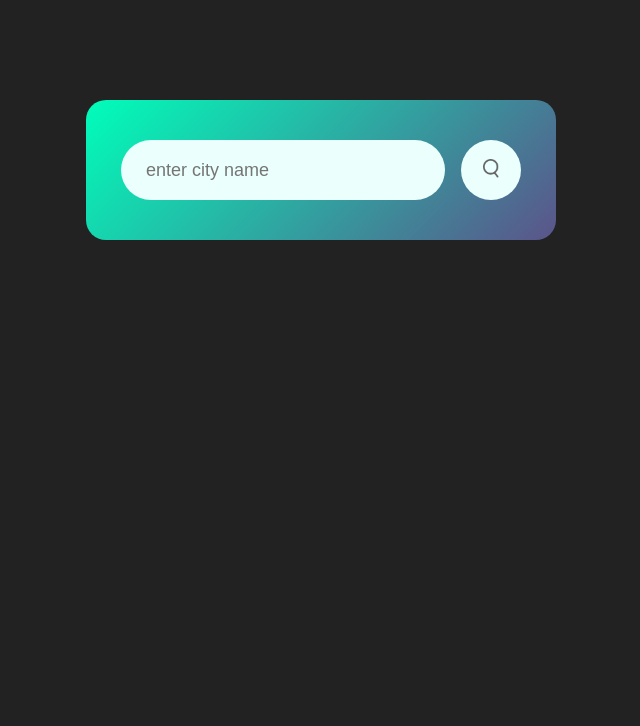
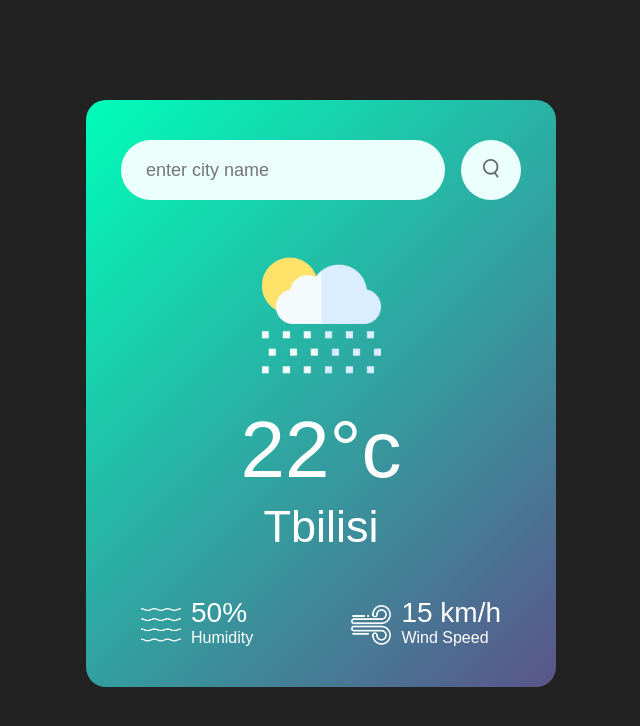
Before and after one commit to ShotaGoglidze/weather-app, a plain HTML site: page index.html in a window 1280 px wide. Shown: the whole page, without its empty margins (319-959 px from the left). Drawn offline with Linux system fonts and the light colour scheme.

Commit message:
create app design(html/css)

```diff
--- a/index.html
+++ b/index.html
@@ -13,6 +13,28 @@
             <input type="text" placeholder="enter city name" spellcheck="false">
             <button><img src="images/search.png" alt=""></button>
         </div>
+
+        <div class="weather">
+            <img src="images/rain.png" alt="" class="weather-icon">
+            <h1 class="temp">22°c</h1>
+            <h2 class="city">Tbilisi</h2>
+            <div class="details">
+                <div class="col">
+                    <img src="images/humidity.png" alt="">
+                    <div>
+                        <p class="humidity">50%</p>
+                        <p>Humidity</p>
+                    </div>
+                </div>
+                <div class="col">
+                    <img src="images/wind.png" alt="">
+                    <div>
+                        <p class="wind">15 km/h</p>
+                        <p>Wind Speed</p>
+                    </div>
+                </div>
+            </div>
+        </div>
     </div>
 </body>
 </html>
--- a/style.css
+++ b/style.css
@@ -53,3 +53,43 @@ body {
 .search button img {
     width: 16px;
 }
+
+.weather-icon {
+    width: 170px;
+    margin-top: 30px;
+}
+
+.weather h1 {
+    font-size: 80px;
+    font-weight: 500;
+}
+
+.weather h2 {
+    font-size: 45px;
+    font-weight: 400;
+    margin-top: 5px;
+}
+
+.details {
+    display: flex;
+    align-items: center;
+    justify-content: space-between;
+    padding: 0 20px;
+    margin-top: 50px;
+}
+
+.col {
+    display: flex;
+    align-items: center;
+    text-align: left;
+}
+
+.col img {
+    width: 40px;
+    margin-right: 10px;
+}
+
+.humidity, .wind {
+    font-size: 28px;
+    margin-top: -6px;
+}
```
